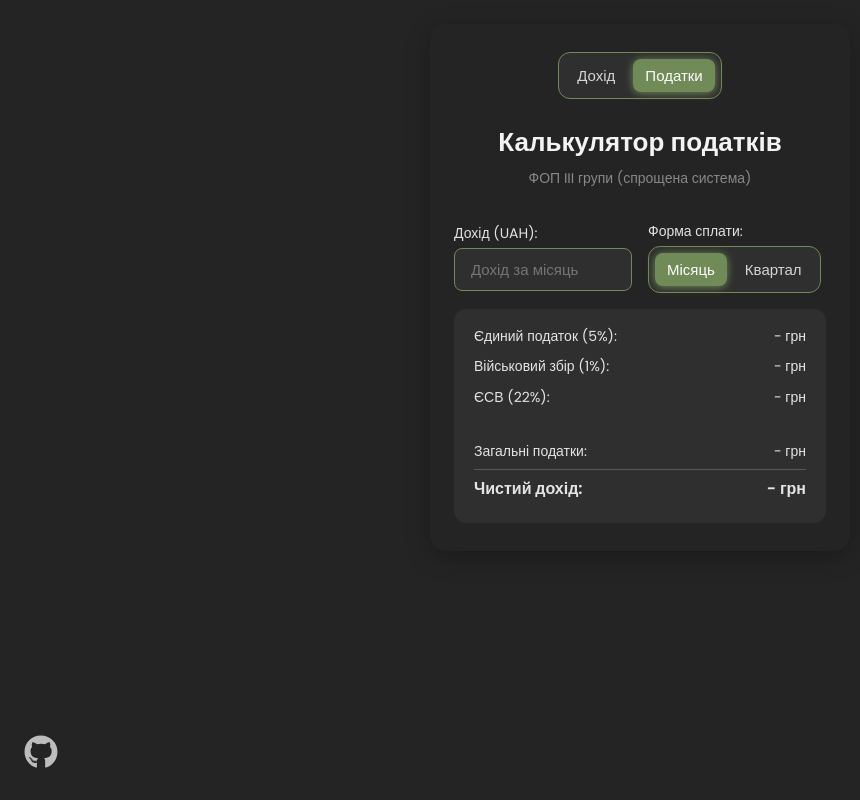
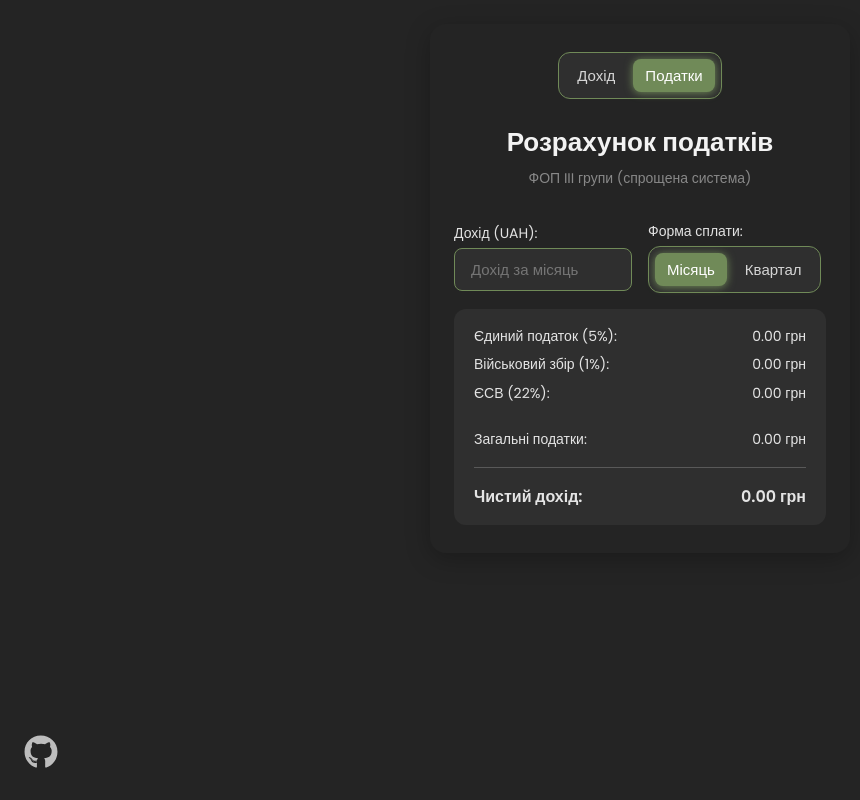
Before and after one commit to qboww/taxifyy, a React (Vite) app: page / in a window 1280 px wide. Both pictures are taken after a click on the button "Податки". Shown: the whole page, without its empty margins (0-860 px from the left). Built offline with nearby package versions, Linux system fonts and the light colour scheme; no server answers.

Commit message:
Added paycheck component, implemented minor ui updates

```diff
--- a/src/components/App/App.css
+++ b/src/components/App/App.css
@@ -83,3 +83,9 @@ input[type=number] {
   opacity: 1;
   color: var(--vite);
 }
+
+.hr {
+  border: none;
+  border-top: 1px solid rgba(255, 255, 255, 0.2);
+  margin: 16px 0;
+}
--- a/src/components/IncomeCalculator/IncomeCalculator.jsx
+++ b/src/components/IncomeCalculator/IncomeCalculator.jsx
@@ -1,11 +1,15 @@
 import { useEffect, useState, useRef } from "react";
-import { getWeekdays, fetchUsdRate, formatHoursWord, formatDaysWord, formatWorkDaysWord } from "../../utils/helpers";
+import { getWeekdays, fetchUsdRate } from "../../utils/helpers";
 import { useLocalStorageWithExpiry } from "../../utils/useLocalStorageWithExpiry";
 import { StaticCalendar } from "../../components/StaticCalendar/StaticCalendar";
 import { MdCurrencyExchange, MdContentPaste } from "react-icons/md";
 import CalendarStats from "../UI/CalendarStats/CalendarStats";
 import FormInput from "../UI/FormInput/FormInput";
 import Button from "../UI/Button/Button";
+import Paycheck from "../UI/Paycheck/Paycheck";
+
+import { REPORT_PERIODS } from "../../utils/constants";
+import { calculateTaxes, calculateNetIncome } from "../../utils/taxCalculator";
 
 import styles from "./IncomeCalculator.module.css";
 
@@ -46,11 +50,16 @@ export default function IncomeCalculator({ onTransfer }) {
   }, []);
 
   const rateToUse = customRate || usdRate || 0;
-  const salaryUah = hoursWorked * hourlyRateUsd * rateToUse;
+  const gross = hoursWorked * hourlyRateUsd * rateToUse;
+
+  const taxData = calculateTaxes({ income: gross, quarterlyIncome: 0, mode: REPORT_PERIODS.MONTH });
+  const netIncome = calculateNetIncome(taxData);
+  const totalTaxes = taxData.taxes.reduce((sum, tax) => sum + tax.value, 0);
 
   return (
     <div className={styles.container}>
-      <h1 className={styles.title}>Калькулятор доходу</h1>
+      <h1 className={styles.title}>Розрахунок доходу</h1>
+
       <CalendarStats
         today={today}
         monthDays={monthDays}
@@ -62,9 +71,10 @@ export default function IncomeCalculator({ onTransfer }) {
       {isCalendarOpen && (
         <StaticCalendar ref={calendarRef} year={year} month={month} today={today} onSyncHours={handleSyncHours} />
       )}
+
       <div className={styles.hourRate}>
         <FormInput
-          label="Відпрацьовані години:"
+          label="Години роботи:"
           type="number"
           placeholder="Відпрацьований час"
           value={hoursWorked}
@@ -80,7 +90,7 @@ export default function IncomeCalculator({ onTransfer }) {
       </div>
 
       <label className={styles.label}>
-        Курс USD НБУ {usdDate || "..."}: {usdRate ? `${usdRate} грн` : "(завантаження...)"}
+        USD НБУ {usdDate || "..."}: {usdRate ? `${usdRate} грн` : "(завантаження...)"}
         <div className={styles.rateWrapper}>
           <FormInput
             type="number"
@@ -104,16 +114,17 @@ export default function IncomeCalculator({ onTransfer }) {
         </div>
       </label>
 
-      <hr />
+      <Paycheck
+        items={[
+          { label: "Дохід брудними", value: gross },
+          { label: "Сума податків", value: totalTaxes },
+        ]}
+        totalLabel="Чистий дохід"
+        totalValue={netIncome}
+      />
 
-      <section className={styles.results}>
-        <p className={styles.net}>
-          Сума: <span>{salaryUah ? salaryUah.toFixed(2) : "-"} грн</span>
-        </p>
-      </section>
-
-      <Button onClick={() => onTransfer(salaryUah)} disabled={!salaryUah}>
-        Податки за місяць
+      <Button onClick={() => onTransfer(netIncome)} disabled={!gross}>
+        Детальний розрахунок
       </Button>
     </div>
   );
--- a/src/components/IncomeCalculator/IncomeCalculator.module.css
+++ b/src/components/IncomeCalculator/IncomeCalculator.module.css
@@ -5,10 +5,6 @@
   align-items: stretch;
   text-align: left;
   width: 100%;
-}
-
-hr {
-  margin: 0px !important;
 }
 
 .title {
@@ -48,26 +44,6 @@ hr {
   font-size: 14px;
 }
 
-.net {
-  display: flex;
-  justify-content: space-between;
-  font-weight: 700;
-  font-size: 16px;
-  text-align: left;
-  margin: 0px;
-}
-
-.results {
-  text-align: left;
-  font-size: 14px;
-  line-height: 1.6;
-  background: rgba(255, 255, 255, 0.05);
-  padding: 16px 20px;
-  border-radius: 12px;
-  box-sizing: border-box;
-  margin: 0px;
-}
-
 .rateWrapper {
   display: flex;
   justify-content: space-between;
--- a/src/components/StaticCalendar/StaticCalendar.jsx
+++ b/src/components/StaticCalendar/StaticCalendar.jsx
@@ -124,7 +124,7 @@ export const StaticCalendar = forwardRef(function StaticCalendar({ year, month,
         </button>
       )}
 
-      <hr />
+      <hr className={styles.hr}/>
     </div>
   );
 });
--- a/src/components/StaticCalendar/StaticCalendar.module.css
+++ b/src/components/StaticCalendar/StaticCalendar.module.css
@@ -104,3 +104,9 @@
         font-weight: 300;
     }
 }
+
+.hr {
+  border: none;
+  border-top: 1px solid rgba(255, 255, 255, 0.2);
+  width: 100%;
+}
--- a/src/components/TaxCalculator/TaxCalculator.jsx
+++ b/src/components/TaxCalculator/TaxCalculator.jsx
@@ -1,8 +1,9 @@
 import styles from "./TaxCalculator.module.css";
 import FormInput from "../UI/FormInput/FormInput";
 import ToggleSwitch from "../UI/ToggleSwitch/ToggleSwitch";
-import { REPORT_PERIODS, MIN_SALARY } from "../../utils/constants";
+import { REPORT_PERIODS } from "../../utils/constants";
 import { calculateTaxes, calculateNetIncome } from "../../utils/taxCalculator";
+import Paycheck from "../UI/Paycheck/Paycheck";
 
 export default function TaxCalculator({ income, setIncome, mode, setMode, quarterlyIncome, setQuarterlyIncome }) {
   const taxData = calculateTaxes({ income, quarterlyIncome, mode });
@@ -12,7 +13,7 @@ export default function TaxCalculator({ income, setIncome, mode, setMode, quarte
   return (
     <div className={styles.container}>
       <div className={styles.headerContainer}>
-        <h2 className={styles.title}>Калькулятор податків</h2>
+        <h2 className={styles.title}>Розрахунок податків</h2>
         <p className={styles.subtitle}>ФОП III групи (спрощена система)</p>
       </div>
 
@@ -36,22 +37,13 @@ export default function TaxCalculator({ income, setIncome, mode, setMode, quarte
         />
       </div>
 
-      <section className={styles.results}>
-        <div className={styles.pretotals}>
-          {taxData.taxes.map((tax, index) => (
-            <p key={index}>
-              {tax.label} ({tax.rate}): <span>{taxData.isValid ? tax.value.toFixed(2) : "-"} грн</span>
-            </p>
-          ))}
-        </div>
-        <p>
-          Загальні податки: <span>{taxData.isValid ? totalTaxes.toFixed(2) : "-"} грн</span>
-        </p>
-        <hr className={styles.hr} />
-        <p className={styles.net}>
-          Чистий дохід: <span>{taxData.isValid ? netIncome.toFixed(2) : "-"} грн</span>
-        </p>
-      </section>
+      <Paycheck
+        items={taxData.taxes}
+        subtotalLabel="Загальні податки"
+        subtotalValue={totalTaxes}
+        totalLabel="Чистий дохід"
+        totalValue={netIncome}
+      />
     </div>
   );
 }
--- a/src/components/TaxCalculator/TaxCalculator.module.css
+++ b/src/components/TaxCalculator/TaxCalculator.module.css
@@ -49,45 +49,3 @@
   font-size: 14px;
   width: 100%;
 }
-
-.results {
-  text-align: left;
-  font-size: 14px;
-  line-height: 1.6;
-  background: rgba(255, 255, 255, 0.05);
-  padding: 16px 20px;
-  border-radius: 12px;
-  box-sizing: border-box;
-}
-
-.results p {
-  display: flex;
-  justify-content: space-between;
-  margin: 6px 0;
-  flex-wrap: wrap;
-  gap: 4px;
-}
-
-.net {
-  font-weight: 700;
-  font-size: 16px;
-  text-align: left;
-  margin-top: 12px;
-}
-
-hr {
-  border: none;
-  border-top: 1px solid rgba(255, 255, 255, 0.2);
-  margin: 16px 0;
-}
-
-.pretotals {
-  display: flex;
-  flex-direction: column;
-  gap: 8px;
-  margin-bottom: 32px;
-
-  p {
-    margin: 0px;
-  }
-}
--- a/src/components/UI/CalendarStats/CalendarStats.module.css
+++ b/src/components/UI/CalendarStats/CalendarStats.module.css
@@ -1,4 +1,3 @@
-/* components/CalendarStats/CalendarStats.module.css */
 .container {
   display: flex;
   align-items: center;
--- /dev/null
+++ b/src/components/UI/Paycheck/Paycheck.jsx
@@ -0,0 +1,53 @@
+import styles from "./Paycheck.module.css";
+
+export default function Paycheck({
+  title,
+  subtitle,
+  items,
+  subtotalLabel,
+  subtotalValue,
+  totalLabel,
+  totalValue,
+  footer,
+}) {
+  return (
+    <section className={styles.paycheck}>
+      {title && (
+        <header className={styles.header}>
+          <h3>{title}</h3>
+          {subtitle && <p className={styles.subtitle}>{subtitle}</p>}
+        </header>
+      )}
+
+      <div className={styles.items}>
+        {items.map((item, index) => (
+          <p key={index}>
+            {item.label}
+            {item.rate ? ` (${item.rate})` : ""}:
+            <span>{item.value?.toFixed ? item.value.toFixed(2) : item.value} грн</span>
+          </p>
+        ))}
+      </div>
+
+      {subtotalLabel && (
+        <div className={styles.subtotal}>
+          <p>
+            {subtotalLabel}: <span>{subtotalValue?.toFixed ? subtotalValue.toFixed(2) : subtotalValue} грн</span>
+          </p>
+        </div>
+      )}
+
+      <hr className={styles.hr} />
+
+      {totalLabel && (
+        <div className={styles.total}>
+          <p className={styles.net}>
+            {totalLabel}: <span>{totalValue?.toFixed ? totalValue.toFixed(2) : totalValue} грн</span>
+          </p>
+        </div>
+      )}
+
+      {footer && <footer className={styles.footer}>{footer}</footer>}
+    </section>
+  );
+}
--- /dev/null
+++ b/src/components/UI/Paycheck/Paycheck.module.css
@@ -0,0 +1,84 @@
+.paycheck {
+  text-align: left;
+  font-size: 14px;
+  line-height: 1.6;
+  background: rgba(255, 255, 255, 0.05);
+  padding: 16px 20px;
+  border-radius: 12px;
+  box-sizing: border-box;
+  width: 100%;
+}
+
+.header {
+  display: flex;
+  flex-direction: column;
+  gap: 6px;
+  margin-bottom: 16px;
+}
+
+.header h3 {
+  font-size: 18px;
+  font-weight: 600;
+  margin: 0;
+}
+
+.subtitle {
+  color: #888;
+  font-size: 13px;
+  margin: 0;
+}
+
+.items {
+  display: flex;
+  flex-direction: column;
+  gap: 6px;
+  margin-bottom: 12px;
+}
+
+.items p {
+  display: flex;
+  justify-content: space-between;
+  margin: 0;
+  flex-wrap: wrap;
+  gap: 4px;
+}
+
+.subtotal {
+  margin-top: 24px;
+  font-weight: 500;
+}
+
+.subtotal p {
+  display: flex;
+  justify-content: space-between;
+  margin: 0;
+}
+
+.total {
+  margin-top: 12px;
+}
+
+.net {
+  font-weight: 700;
+  font-size: 16px;
+  text-align: left;
+  margin: 0;
+
+  display: flex;
+  justify-content: space-between;
+  flex-wrap: wrap;
+  gap: 4px;
+}
+
+.hr {
+  border: none;
+  border-top: 1px solid rgba(255, 255, 255, 0.2);
+  margin: 16px 0;
+}
+
+.footer {
+  margin-top: 16px;
+  text-align: center;
+  font-size: 12px;
+  color: #aaa;
+}
--- a/src/utils/taxCalculator.js
+++ b/src/utils/taxCalculator.js
@@ -1,4 +1,3 @@
-// utils/taxCalculator.js
 import { REPORT_PERIODS } from "./constants";
 import { TAX_CONFIG, TAX_ITEMS_ORDER } from "./taxConfig";
 
```
